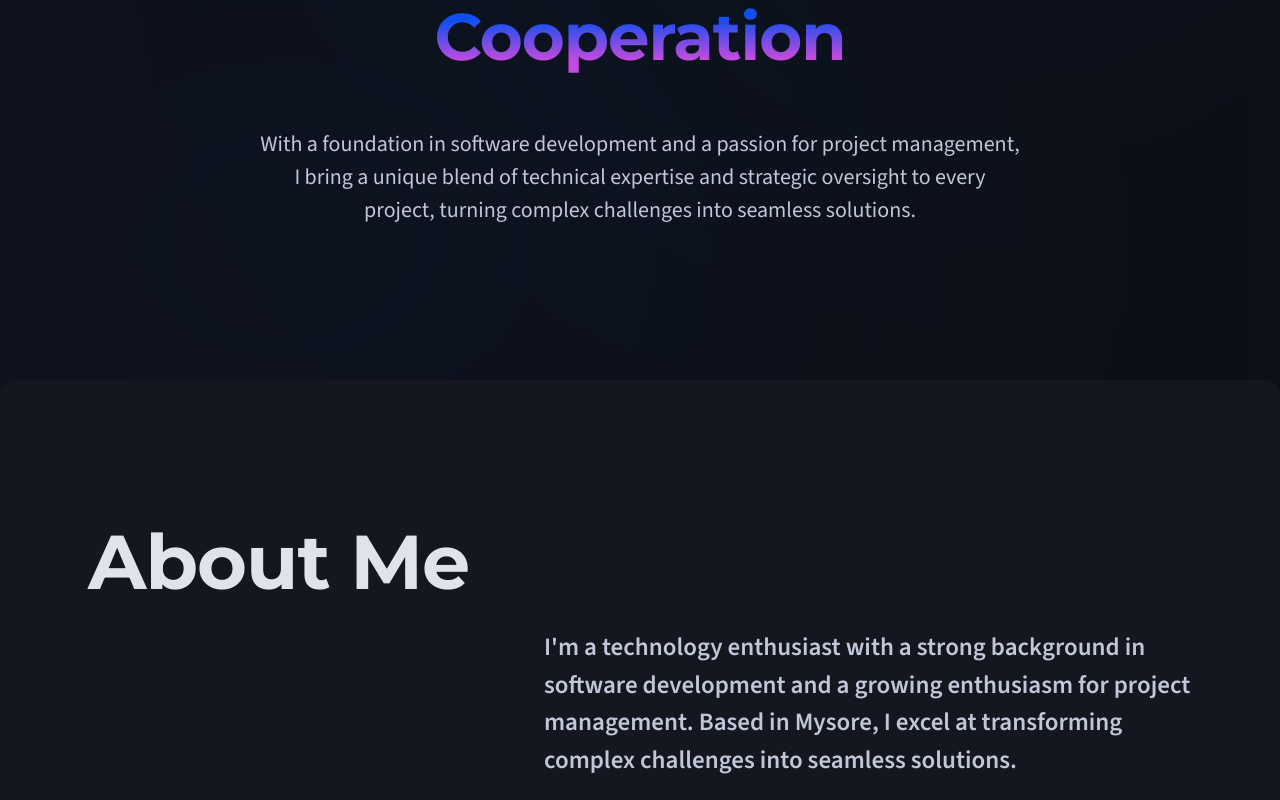
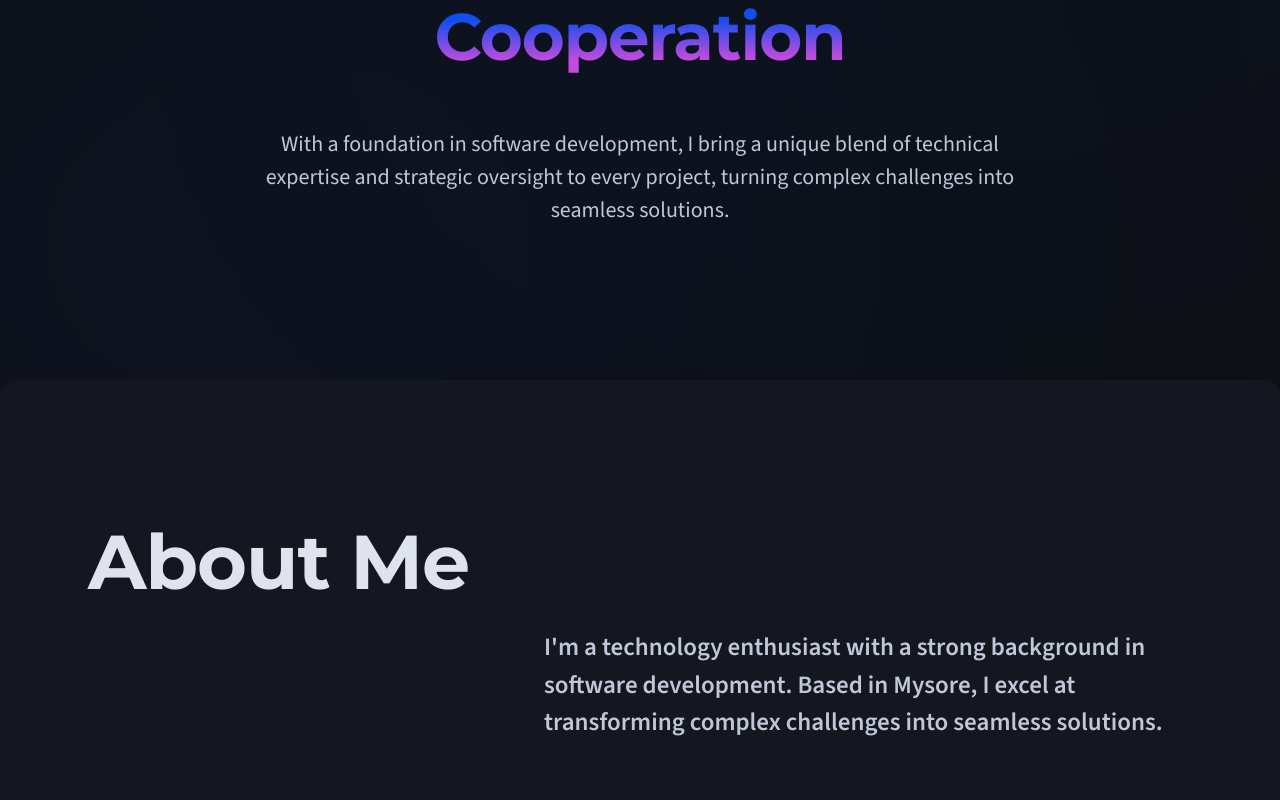
Before and after one commit to kaushal-Prakash/portfolio, a Next.js app: page / in a window 1280 px wide. Shown: the part 420-1220 px from the top of the page. Built offline with nearby package versions, Linux system fonts and the light colour scheme.

Commit message:
corrected some content

```diff
--- a/app/_components/about-me.tsx
+++ b/app/_components/about-me.tsx
@@ -8,8 +8,7 @@ const AboutMe = () => {
         <div className="wrapper">
           <p className="subtitle">
             I&apos;m a technology enthusiast with a strong background in
-            software development and a growing enthusiasm for project
-            management. Based in Mysore, I excel at transforming complex
+            software development. Based in Mysore, I excel at transforming complex
             challenges into seamless solutions.
           </p>
         </div>
--- a/app/_components/hero.tsx
+++ b/app/_components/hero.tsx
@@ -10,8 +10,7 @@ const Hero = () => {
           <span>Technology and Cooperation</span>
         </h1>
         <p className={styles.description}>
-          With a foundation in software development and a passion for project
-          management, I bring a unique blend of technical expertise and
+          With a foundation in software development, I bring a unique blend of technical expertise and
           strategic oversight to every project, turning complex challenges into
           seamless solutions.
         </p>
```
